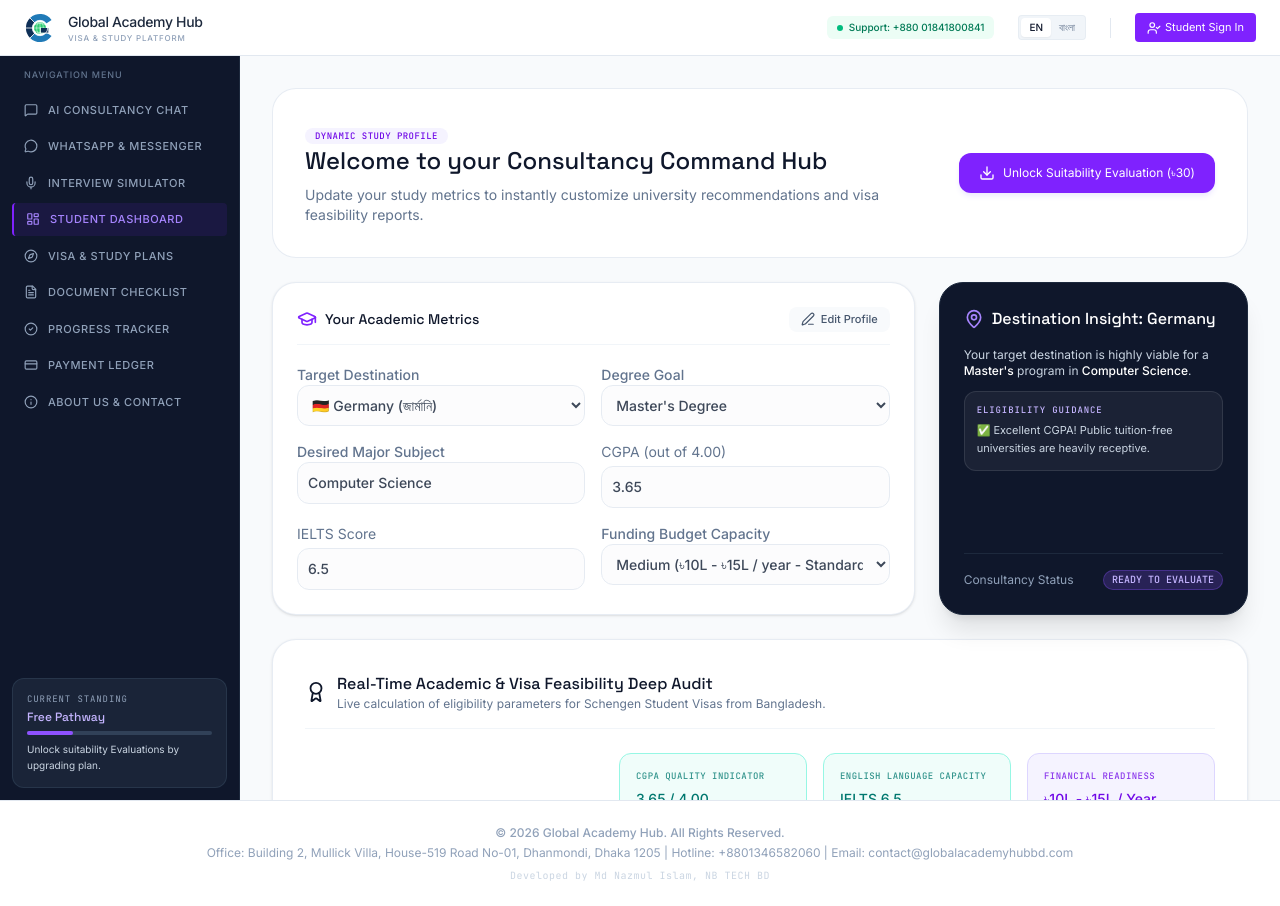
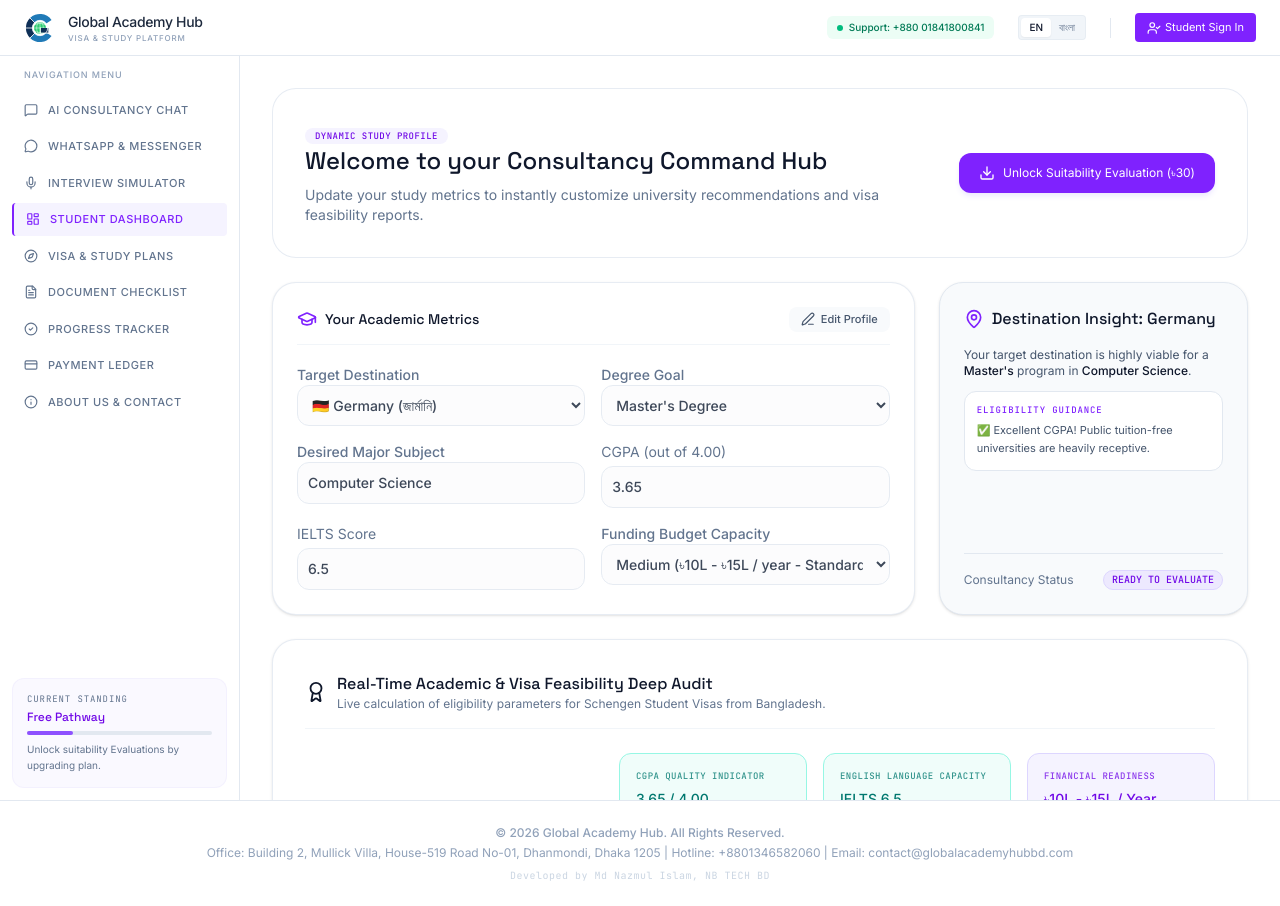
Before and after one commit to nazmulbijoy9105-coder/Global-Academy-Hub, a React (Vite) app: page / in a window 1280 px wide. Both pictures are taken after a click on the button "STUDENT DASHBOARD". Built offline with nearby package versions, Linux system fonts and the light colour scheme.

Commit message:
style: update application theme to light mode
Transition the background and sidebar colors to a clean white palette with updated border and text contrast for improved readability.

```diff
--- a/src/App.tsx
+++ b/src/App.tsx
@@ -1482,7 +1482,7 @@
   };
 
   return (
-    <div className="min-h-screen bg-slate-50 text-slate-900 flex flex-col font-sans relative antialiased selection:bg-violet-100 selection:text-violet-900">
+    <div className="min-h-screen bg-white text-slate-900 flex flex-col font-sans relative antialiased selection:bg-violet-100 selection:text-violet-900">
 
       {/* Toast Notification Container */}
       <div className="fixed top-5 right-5 z-[999] flex flex-col gap-2 max-w-sm">
@@ -1606,8 +1606,8 @@
       <div className="flex-1 flex flex-col md:flex-row md:overflow-hidden max-w-[1600px] w-full mx-auto">
 
         {/* Navigation Sidebar */}
-        <aside className="w-full md:w-60 bg-slate-900 border-b md:border-b-0 md:border-r border-slate-800 p-2 md:p-3 flex flex-row md:flex-col gap-1 overflow-x-auto shrink-0 md:sticky md:top-14 md:h-[calc(100vh-56px)] scrollbar-none">
-          <div className="hidden md:block text-[9px] font-bold text-slate-500 uppercase tracking-widest mb-2 px-3">
+        <aside className="w-full md:w-60 bg-white border-b md:border-b-0 md:border-r border-slate-200 p-2 md:p-3 flex flex-row md:flex-col gap-1 overflow-x-auto shrink-0 md:sticky md:top-14 md:h-[calc(100vh-56px)] scrollbar-none">
+          <div className="hidden md:block text-[9px] font-bold text-slate-400 uppercase tracking-widest mb-2 px-3">
             Navigation Menu
           </div>
 
@@ -1615,8 +1615,8 @@
             onClick={() => setActiveTab("chat")}
             className={`flex items-center gap-2.5 px-3 py-2 rounded text-[11px] font-medium tracking-wider uppercase shrink-0 transition-all ${
               activeTab === "chat"
-                ? "bg-violet-600/10 text-violet-400 border-l-2 border-violet-600 font-bold"
-                : "text-slate-400 hover:text-white hover:bg-slate-800"
+                ? "bg-violet-50 text-violet-600 border-l-2 border-violet-600 font-bold"
+                : "text-slate-500 hover:text-slate-900 hover:bg-slate-50"
             }`}
           >
             <MessageSquare className="w-3.5 h-3.5" />
@@ -1627,8 +1627,8 @@
             onClick={() => setActiveTab("channels")}
             className={`flex items-center gap-2.5 px-3 py-2 rounded text-[11px] font-medium tracking-wider uppercase shrink-0 transition-all ${
               activeTab === "channels"
-                ? "bg-violet-600/10 text-violet-400 border-l-2 border-violet-600 font-bold"
-                : "text-slate-400 hover:text-white hover:bg-slate-800"
+                ? "bg-violet-50 text-violet-600 border-l-2 border-violet-600 font-bold"
+                : "text-slate-500 hover:text-slate-900 hover:bg-slate-50"
             }`}
           >
             <MessageCircle className="w-3.5 h-3.5" />
@@ -1639,8 +1639,8 @@
             onClick={() => setActiveTab("simulator")}
             className={`flex items-center gap-2.5 px-3 py-2 rounded text-[11px] font-medium tracking-wider uppercase shrink-0 transition-all ${
               activeTab === "simulator"
-                ? "bg-violet-600/10 text-violet-400 border-l-2 border-violet-600 font-bold"
-                : "text-slate-400 hover:text-white hover:bg-slate-800"
+                ? "bg-violet-50 text-violet-600 border-l-2 border-violet-600 font-bold"
+                : "text-slate-500 hover:text-slate-900 hover:bg-slate-50"
             }`}
           >
             <Mic className="w-3.5 h-3.5" />
@@ -1651,8 +1651,8 @@
             onClick={() => setActiveTab("dashboard")}
             className={`flex items-center gap-2.5 px-3 py-2 rounded text-[11px] font-medium tracking-wider uppercase shrink-0 transition-all ${
               activeTab === "dashboard"
-                ? "bg-violet-600/10 text-violet-400 border-l-2 border-violet-600 font-bold"
-                : "text-slate-400 hover:text-white hover:bg-slate-800"
+                ? "bg-violet-50 text-violet-600 border-l-2 border-violet-600 font-bold"
+                : "text-slate-500 hover:text-slate-900 hover:bg-slate-50"
             }`}
           >
             <LayoutDashboard className="w-3.5 h-3.5" />
@@ -1663,8 +1663,8 @@
             onClick={() => setActiveTab("pricing")}
             className={`flex items-center gap-2.5 px-3 py-2 rounded text-[11px] font-medium tracking-wider uppercase shrink-0 transition-all ${
               activeTab === "pricing"
-                ? "bg-violet-600/10 text-violet-400 border-l-2 border-violet-600 font-bold"
-                : "text-slate-400 hover:text-white hover:bg-slate-800"
+                ? "bg-violet-50 text-violet-600 border-l-2 border-violet-600 font-bold"
+                : "text-slate-500 hover:text-slate-900 hover:bg-slate-50"
             }`}
           >
             <Compass className="w-3.5 h-3.5" />
@@ -1675,8 +1675,8 @@
             onClick={() => setActiveTab("checklist")}
             className={`flex items-center gap-2.5 px-3 py-2 rounded text-[11px] font-medium tracking-wider uppercase shrink-0 transition-all ${
               activeTab === "checklist"
-                ? "bg-violet-600/10 text-violet-400 border-l-2 border-violet-600 font-bold"
-                : "text-slate-400 hover:text-white hover:bg-slate-800"
+                ? "bg-violet-50 text-violet-600 border-l-2 border-violet-600 font-bold"
+                : "text-slate-500 hover:text-slate-900 hover:bg-slate-50"
             }`}
           >
             <FileText className="w-3.5 h-3.5" />
@@ -1687,8 +1687,8 @@
             onClick={() => setActiveTab("tracker")}
             className={`flex items-center gap-2.5 px-3 py-2 rounded text-[11px] font-medium tracking-wider uppercase shrink-0 transition-all ${
               activeTab === "tracker"
-                ? "bg-violet-600/10 text-violet-400 border-l-2 border-violet-600 font-bold"
-                : "text-slate-400 hover:text-white hover:bg-slate-800"
+                ? "bg-violet-50 text-violet-600 border-l-2 border-violet-600 font-bold"
+                : "text-slate-500 hover:text-slate-900 hover:bg-slate-50"
             }`}
           >
             <CheckCircle2 className="w-3.5 h-3.5" />
@@ -1699,8 +1699,8 @@
             onClick={() => setActiveTab("payments")}
             className={`flex items-center gap-2.5 px-3 py-2 rounded text-[11px] font-medium tracking-wider uppercase shrink-0 transition-all ${
               activeTab === "payments"
-                ? "bg-violet-600/10 text-violet-400 border-l-2 border-violet-600 font-bold"
-                : "text-slate-400 hover:text-white hover:bg-slate-800"
+                ? "bg-violet-50 text-violet-600 border-l-2 border-violet-600 font-bold"
+                : "text-slate-500 hover:text-slate-900 hover:bg-slate-50"
             }`}
           >
             <CreditCard className="w-3.5 h-3.5" />
@@ -1711,8 +1711,8 @@
             onClick={() => setActiveTab("about")}
             className={`flex items-center gap-2.5 px-3 py-2 rounded text-[11px] font-medium tracking-wider uppercase shrink-0 transition-all ${
               activeTab === "about"
-                ? "bg-violet-600/10 text-violet-400 border-l-2 border-violet-600 font-bold"
-                : "text-slate-400 hover:text-white hover:bg-slate-800"
+                ? "bg-violet-50 text-violet-600 border-l-2 border-violet-600 font-bold"
+                : "text-slate-500 hover:text-slate-900 hover:bg-slate-50"
             }`}
           >
             <Info className="w-3.5 h-3.5" />
@@ -1720,16 +1720,16 @@
           </button>
 
           {/* Interactive Tier Widget */}
-          <div className="hidden md:block mt-auto p-3.5 bg-slate-800/80 border border-slate-700/60 rounded-xl text-white">
-            <p className="text-[9px] uppercase font-mono tracking-widest text-slate-400 mb-0.5">Current Standing</p>
-            <p className="font-display font-semibold text-xs mb-1.5 capitalize text-violet-300">{user ? `${user.tier} Pathway` : "Free Pathway"}</p>
-            <div className="w-full bg-slate-700 h-1 rounded-full mb-1.5">
+          <div className="hidden md:block mt-auto p-3.5 bg-violet-50/50 border border-violet-100/50 rounded-xl">
+            <p className="text-[9px] uppercase font-mono tracking-widest text-slate-500 mb-0.5">Current Standing</p>
+            <p className="font-display font-semibold text-xs mb-1.5 capitalize text-violet-700">{user ? `${user.tier} Pathway` : "Free Pathway"}</p>
+            <div className="w-full bg-slate-200 h-1 rounded-full mb-1.5">
               <div
                 className="bg-violet-500 h-full rounded-full transition-all duration-500"
                 style={{ width: user?.tier === "free" || !user ? "25%" : user.tier === "entry" ? "50%" : user.tier === "structured" ? "70%" : "95%" }}
               />
             </div>
-            <p className="text-[10px] leading-relaxed text-slate-300">
+            <p className="text-[10px] leading-relaxed text-slate-500">
               {user?.tier === "free" || !user
                 ? "Unlock suitability Evaluations by upgrading plan."
                 : "Professional pathways active."}
@@ -2494,20 +2494,20 @@
                       </form>
                     </div>
 
-                    <div className="bg-slate-900 text-white rounded-3xl p-6 flex flex-col justify-between border border-slate-800 shadow-xl">
+                    <div className="bg-slate-50 text-slate-900 rounded-3xl p-6 flex flex-col justify-between border border-slate-200 shadow-sm">
                       <div className="space-y-4">
                         <div className="flex items-center gap-2">
-                          <MapPin className="h-5 w-5 text-violet-400" />
+                          <MapPin className="h-5 w-5 text-violet-600" />
                           <h4 className="font-display font-semibold text-md">Destination Insight: {profile.targetCountry}</h4>
                         </div>
 
-                        <div className="space-y-3 text-xs text-slate-300">
+                        <div className="space-y-3 text-xs text-slate-600">
                           <p>
-                            Your target destination is highly viable for a <strong className="text-white">{profile.targetDegree}</strong> program in <strong className="text-white">{profile.targetSubject}</strong>.
+                            Your target destination is highly viable for a <strong className="text-slate-900">{profile.targetDegree}</strong> program in <strong className="text-slate-900">{profile.targetSubject}</strong>.
                           </p>
 
-                          <div className="p-3 bg-white/5 rounded-xl border border-white/10 space-y-1.5">
-                            <span className="text-[9px] font-mono uppercase tracking-widest text-violet-300 block font-bold">Eligibility Guidance</span>
+                          <div className="p-3 bg-white rounded-xl border border-slate-200 space-y-1.5">
+                            <span className="text-[9px] font-mono uppercase tracking-widest text-violet-600 block font-bold">Eligibility Guidance</span>
                             <p className="text-[11px] leading-relaxed">
                               {Number(profile.gpa) >= 3.0 ? "✅ Excellent CGPA! Public tuition-free universities are heavily receptive." : "⚠️ GPA is moderately competitive. Private pathways or credit transfer is suggested."}
                             </p>
@@ -2515,9 +2515,9 @@
                         </div>
                       </div>
 
-                      <div className="pt-4 border-t border-slate-800 mt-6 flex justify-between items-center text-xs">
-                        <span className="text-slate-400">Consultancy Status</span>
-                        <span className="px-2 py-0.5 bg-violet-500/20 text-violet-300 border border-violet-500/30 rounded-full font-mono text-[10px] font-bold uppercase">
+                      <div className="pt-4 border-t border-slate-200 mt-6 flex justify-between items-center text-xs">
+                        <span className="text-slate-500">Consultancy Status</span>
+                        <span className="px-2 py-0.5 bg-violet-100 text-violet-700 border border-violet-200 rounded-full font-mono text-[10px] font-bold uppercase">
                           READY TO EVALUATE
                         </span>
                       </div>
@@ -2803,16 +2803,16 @@
                   </div>
 
                   {/* Elite */}
-                  <div className="bg-slate-900 text-white border border-slate-850 rounded-2xl p-5 space-y-4">
+                  <div className="bg-violet-50 text-slate-900 border border-violet-100 rounded-2xl p-5 space-y-4">
                     <div className="space-y-1">
-                      <span className="text-[9px] font-mono uppercase tracking-widest text-violet-400 font-bold">Tier 05</span>
-                      <h4 className="font-display font-bold text-base">ELITE Board</h4>
-                      <p className="text-slate-400 text-[10px]">Full board management.</p>
-                    </div>
-                    <div className="text-xl font-display font-bold">
+                      <span className="text-[9px] font-mono uppercase tracking-widest text-violet-600 font-bold">Tier 05</span>
+                      <h4 className="font-display font-bold text-base text-slate-900">ELITE Board</h4>
+                      <p className="text-slate-500 text-[10px]">Full board management.</p>
+                    </div>
+                    <div className="text-xl font-display font-bold text-slate-900">
                       Call for Details
                     </div>
-                    <ul className="space-y-2 text-[11px] text-slate-300">
+                    <ul className="space-y-2 text-[11px] text-slate-600">
                       <li className="flex items-center gap-2">✓ Professor research outreach</li>
                       <li className="flex items-center gap-2">✓ Scholarship negotiation</li>
                       <li className="flex items-center gap-2">✓ Direct Board representation</li>
@@ -3735,39 +3735,39 @@
                     </div>
 
                     {/* Dynamic Status Badges for Profile Score Card */}
-                    <div className="bg-slate-900 text-white rounded-2xl p-5 border border-slate-800 shadow-sm space-y-3 flex flex-col justify-between">
+                    <div className="bg-slate-50 text-slate-900 rounded-2xl p-5 border border-slate-200 shadow-sm space-y-3 flex flex-col justify-between">
                       <div className="space-y-2">
-                        <span className="text-[9px] font-mono tracking-widest text-violet-300 block font-bold uppercase">
+                        <span className="text-[9px] font-mono tracking-widest text-violet-600 block font-bold uppercase">
                           {language === "bn" ? "প্রোফাইল সতর্কতা" : "Profile Audit Flag"}
                         </span>
-                        <h4 className="font-display font-bold text-xs text-slate-100">
+                        <h4 className="font-display font-bold text-xs text-slate-800">
                           {language === "bn" ? "দূতাবাস রেট ইমপ্যাক্ট" : "Dhk Embassy Viability"}
                         </h4>
-                        <div className="space-y-1.5 text-[11px] text-slate-300 leading-normal">
+                        <div className="space-y-1.5 text-[11px] text-slate-600 leading-normal">
                           {Number(profile.ielts) < 6.0 ? (
-                            <p className="text-rose-300 font-semibold">
+                            <p className="text-rose-600 font-semibold">
                               ⚠️ IELTS Score is Low ({profile.ielts}): Most embassies will flag this. Consider a retake to raise it to 6.5!
                             </p>
                           ) : (
-                            <p className="text-emerald-300">
+                            <p className="text-emerald-600">
                               ✓ IELTS score is excellent ({profile.ielts}). Highly compliant!
                             </p>
                           )}
                           {Number(profile.gpa) < 3.0 ? (
-                            <p className="text-amber-300">
+                            <p className="text-amber-600">
                               ⚠️ CGPA ({profile.gpa}) is below 3.00. Expect academic consistency queries during your visa interview.
                             </p>
                           ) : (
-                            <p className="text-emerald-300">
+                            <p className="text-emerald-600">
                               ✓ CGPA is superb ({profile.gpa}). Excellent academic standings!
                             </p>
                           )}
                         </div>
                       </div>
 
-                      <div className="pt-3 border-t border-slate-800 text-[10px] text-slate-400 flex justify-between items-center">
+                      <div className="pt-3 border-t border-slate-200 text-[10px] text-slate-500 flex justify-between items-center">
                         <span>Profile Quality</span>
-                        <span className={`px-2 py-0.5 rounded-full text-[9px] font-bold font-mono ${Number(profile.ielts) >= 6.5 && Number(profile.gpa) >= 3.0 ? 'bg-emerald-500/10 text-emerald-300 border border-emerald-500/20' : 'bg-amber-500/10 text-amber-300 border border-amber-500/20'}`}>
+                        <span className={`px-2 py-0.5 rounded-full text-[9px] font-bold font-mono ${Number(profile.ielts) >= 6.5 && Number(profile.gpa) >= 3.0 ? 'bg-emerald-100 text-emerald-700 border border-emerald-200' : 'bg-amber-100 text-amber-700 border border-amber-200'}`}>
                           {Number(profile.ielts) >= 6.5 && Number(profile.gpa) >= 3.0 ? "HIGH PASS" : "REVIEW NEEDED"}
                         </span>
                       </div>
@@ -4077,29 +4077,29 @@
                   {/* Right Column: Mission, Vision, Destinations */}
                   <div className="space-y-6">
                     {/* Mission Card */}
-                    <div className="bg-slate-900 text-white rounded-3xl p-6 border border-slate-800 shadow-lg space-y-4 relative overflow-hidden">
-                      <div className="absolute -top-12 -right-12 w-24 h-24 bg-violet-600/10 rounded-full blur-xl" />
+                    <div className="bg-white text-slate-900 rounded-3xl p-6 border border-slate-200 shadow-sm space-y-4 relative overflow-hidden">
+                      <div className="absolute -top-12 -right-12 w-24 h-24 bg-violet-600/5 rounded-full blur-xl" />
                       <div className="flex items-center gap-3">
-                        <div className="p-2 bg-violet-600/20 rounded-xl border border-violet-500/20 text-violet-400">
+                        <div className="p-2 bg-violet-50 rounded-xl border border-violet-200 text-violet-600">
                           <Award className="h-5 w-5" />
                         </div>
-                        <h3 className="font-display font-bold text-sm tracking-wide uppercase text-slate-100">Our Mission</h3>
-                      </div>
-                      <p className="text-xs text-slate-300 leading-relaxed font-medium">
+                        <h3 className="font-display font-bold text-sm tracking-wide uppercase text-slate-800">Our Mission</h3>
+                      </div>
+                      <p className="text-xs text-slate-600 leading-relaxed font-medium">
                         Our Mission is to provide honest, professional, and student‑focused study abroad services that enable students to access quality global education and build successful international careers.
                       </p>
                     </div>
 
                     {/* Vision Card */}
-                    <div className="bg-slate-950 text-white rounded-3xl p-6 border border-slate-900 shadow-lg space-y-4 relative overflow-hidden">
-                      <div className="absolute -top-12 -right-12 w-24 h-24 bg-indigo-600/10 rounded-full blur-xl" />
+                    <div className="bg-white text-slate-900 rounded-3xl p-6 border border-slate-200 shadow-sm space-y-4 relative overflow-hidden">
+                      <div className="absolute -top-12 -right-12 w-24 h-24 bg-indigo-600/5 rounded-full blur-xl" />
                       <div className="flex items-center gap-3">
-                        <div className="p-2 bg-indigo-600/20 rounded-xl border border-indigo-500/20 text-indigo-400">
+                        <div className="p-2 bg-indigo-50 rounded-xl border border-indigo-200 text-indigo-600">
                           <Compass className="h-5 w-5" />
                         </div>
-                        <h3 className="font-display font-bold text-sm tracking-wide uppercase text-slate-100">Our Vision</h3>
-                      </div>
-                      <p className="text-xs text-slate-300 leading-relaxed font-medium">
+                        <h3 className="font-display font-bold text-sm tracking-wide uppercase text-slate-800">Our Vision</h3>
+                      </div>
+                      <p className="text-xs text-slate-600 leading-relaxed font-medium">
                         Our Vision is to become one of the most trusted study abroad consultancies in Bangladesh by maintaining excellence in counseling, IELTS coaching, admission support, and visa guidance, while building strong partnerships with universities worldwide.
                       </p>
                     </div>
```
